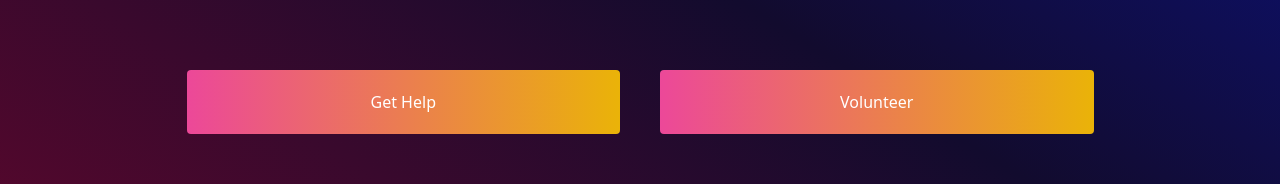
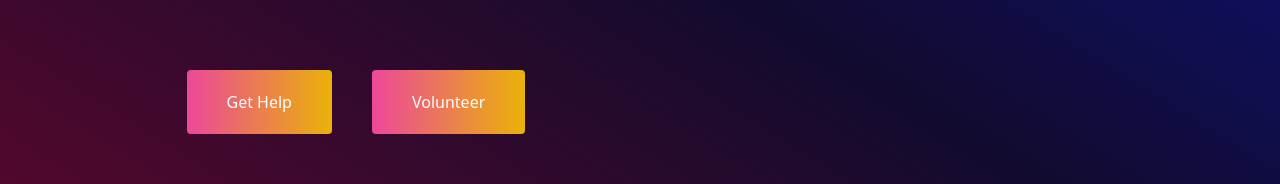
Before and after one commit to justindhillon/helpingeyes.tech, a Next.js app: page / in a window 1280 px wide. Shown: the part 462-646 px from the top of the page. Built offline with nearby package versions, Linux system fonts and the light colour scheme.

Commit message:
buttons work

```diff
--- a/app/page.js
+++ b/app/page.js
@@ -1,4 +1,5 @@
 import Image from "next/image";
+import Link from "next/link";
 
 export default function Home() {
   return (
@@ -46,14 +47,18 @@ export default function Home() {
 
 
         <div className="mt-12 w-full flex flex-col gap-10 lg:mt-24 lg:flex-row">
+        <Link href="/map">
           <button type="button" className="text-white rounded px-10 py-5 w-full
           bg-gradient-to-r from-pink-500 to-yellow-500 hover:brightness-50">
             Get Help
           </button>
+        </Link>
+        <Link href="/map">
           <button type="button" className="text-white rounded px-10 py-5 w-full
           bg-gradient-to-r from-pink-500 to-yellow-500 hover:brightness-50">
             Volunteer
           </button>
+        </Link>
         </div>
       </div>
     </main>
```
